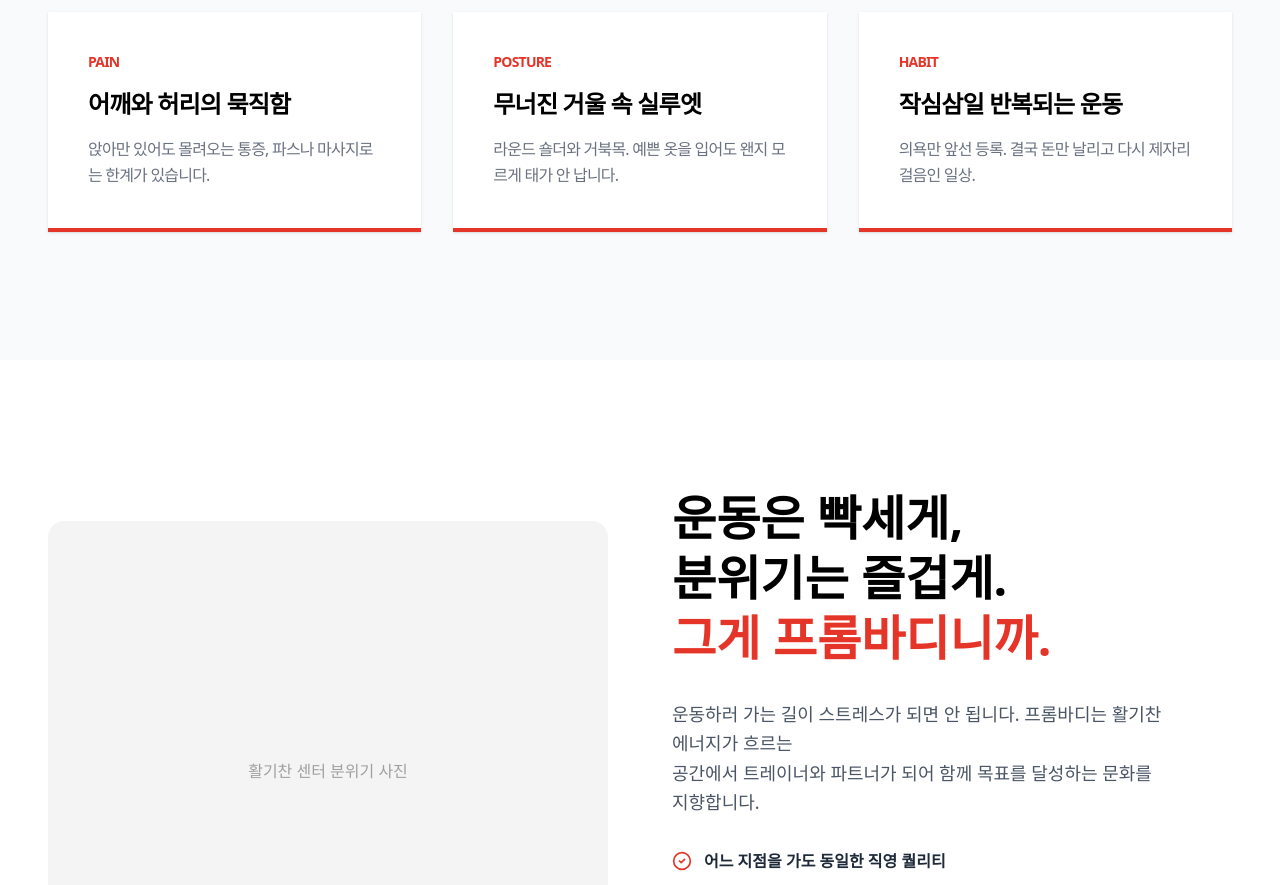
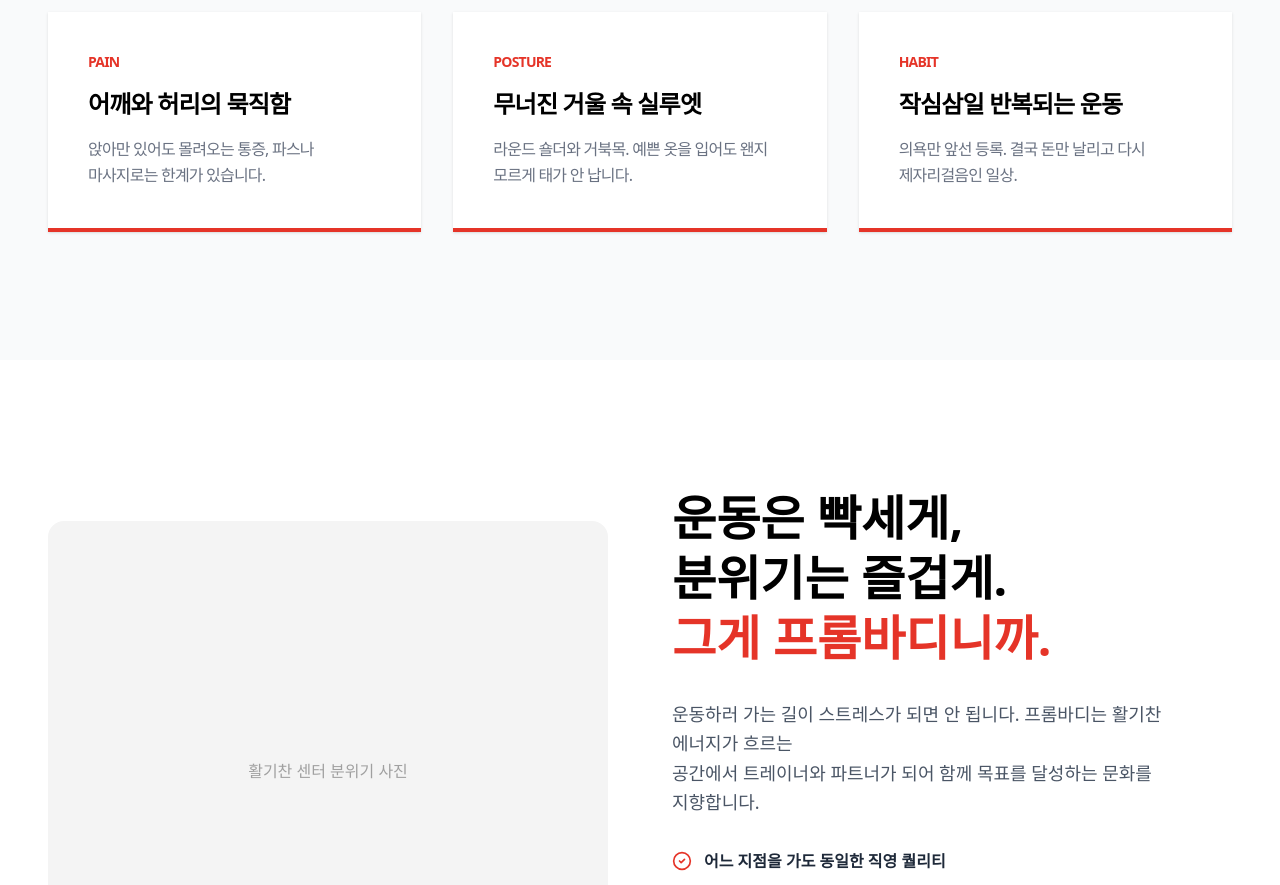
Before and after one commit to okmstyle-collab/from_body-landding, a React (Vite) app: page / in a window 1280 px wide. Shown: the part 1140-2025 px from the top of the page. Built offline with nearby package versions, Linux system fonts and the light colour scheme.

Commit message:
Fix text wrapping in problem section cards

```diff
--- a/src/App.tsx
+++ b/src/App.tsx
@@ -150,8 +150,8 @@
               className="bg-white p-10 border-b-4 border-brand-point shadow-sm"
             >
               <div className="text-brand-point font-black text-sm mb-4">{item.tag}</div>
-              <h3 className="text-2xl font-black mb-4">{item.title}</h3>
-              <p className="text-gray-500 leading-relaxed font-medium">{item.desc}</p>
+              <h3 className="text-2xl font-black mb-4 break-keep">{item.title}</h3>
+              <p className="text-gray-500 leading-relaxed font-medium break-keep">{item.desc}</p>
             </motion.div>
           ))}
         </div>
```
